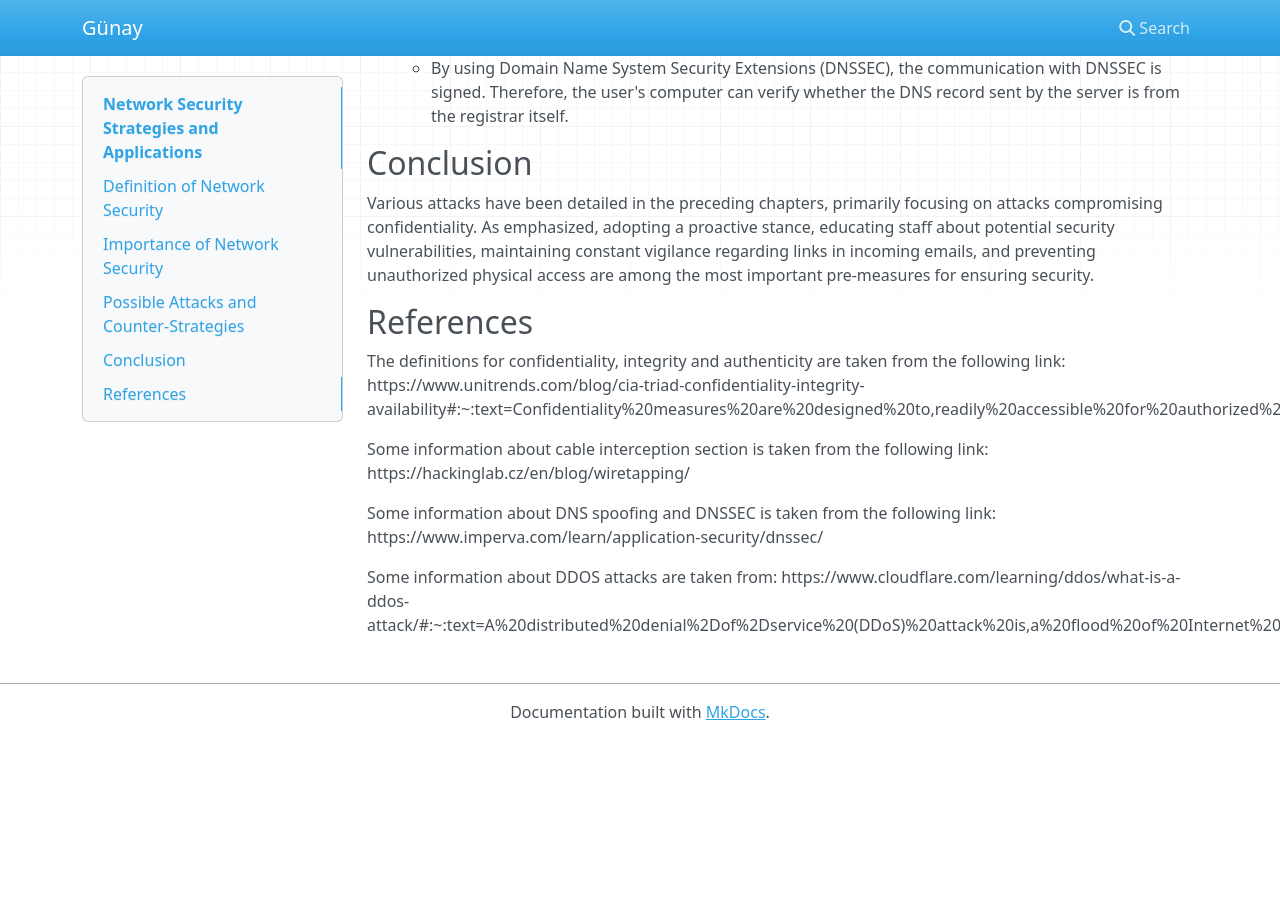
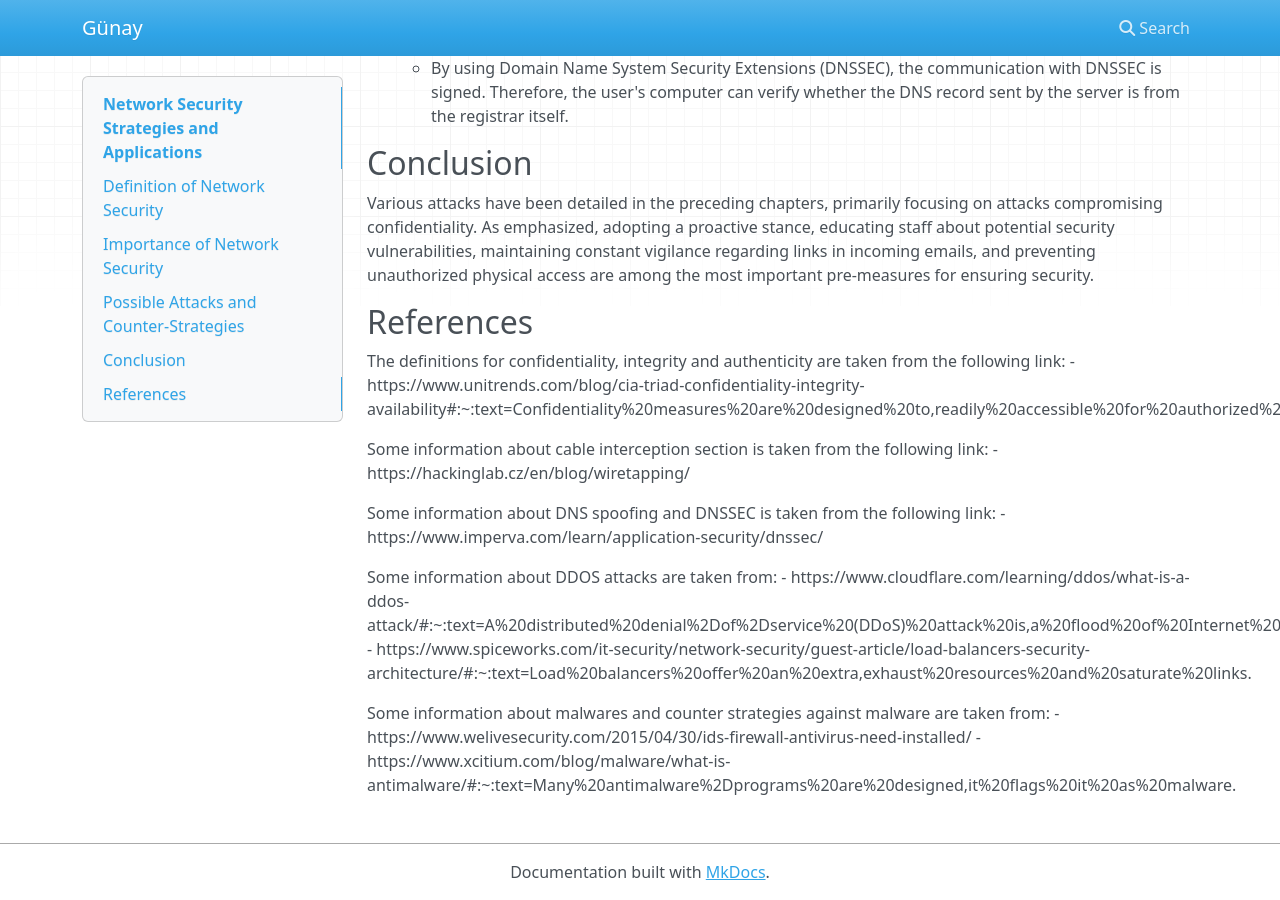
Before and after one commit to gunaykrgl/siber_guvenlik, an MkDocs documentation site: the page built from docs/index.md, in a window 1280 px wide and 900 px high, scrolled down 4930 px. Built offline with MkDocs 1.6.1, drawn with Linux system fonts in a browser that asks for light colours; nearby versions of some CDN libraries; before the commit the page ends 5670 px from its top, so only the background shows below that.

Commit message:
Update references

```diff
--- a/docs/index.md
+++ b/docs/index.md
@@ -133,13 +133,18 @@ Various attacks have been detailed in the preceding chapters, primarily focusing
 
 
 The definitions for confidentiality, integrity and authenticity are taken from the following link:
-https://www.unitrends.com/blog/cia-triad-confidentiality-integrity-availability#:~:text=Confidentiality%20measures%20are%20designed%20to,readily%20accessible%20for%20authorized%20parties.
+- https://www.unitrends.com/blog/cia-triad-confidentiality-integrity-availability#:~:text=Confidentiality%20measures%20are%20designed%20to,readily%20accessible%20for%20authorized%20parties.
 
 Some information about cable interception section is taken from the following link:
-https://hackinglab.cz/en/blog/wiretapping/
+- https://hackinglab.cz/en/blog/wiretapping/
 
 Some information about DNS spoofing and DNSSEC is taken from the following link:
-https://www.imperva.com/learn/application-security/dnssec/
+- https://www.imperva.com/learn/application-security/dnssec/
 
 Some information about DDOS attacks are taken from:
-https://www.cloudflare.com/learning/ddos/what-is-a-ddos-attack/#:~:text=A%20distributed%20denial%2Dof%2Dservice%20(DDoS)%20attack%20is,a%20flood%20of%20Internet%20traffic.
+- https://www.cloudflare.com/learning/ddos/what-is-a-ddos-attack/#:~:text=A%20distributed%20denial%2Dof%2Dservice%20(DDoS)%20attack%20is,a%20flood%20of%20Internet%20traffic
+- https://www.spiceworks.com/it-security/network-security/guest-article/load-balancers-security-architecture/#:~:text=Load%20balancers%20offer%20an%20extra,exhaust%20resources%20and%20saturate%20links.
+
+Some information about malwares and counter strategies against malware are taken from:
+- https://www.welivesecurity.com/2015/04/30/ids-firewall-antivirus-need-installed/
+- https://www.xcitium.com/blog/malware/what-is-antimalware/#:~:text=Many%20antimalware%2Dprograms%20are%20designed,it%20flags%20it%20as%20malware.
```
